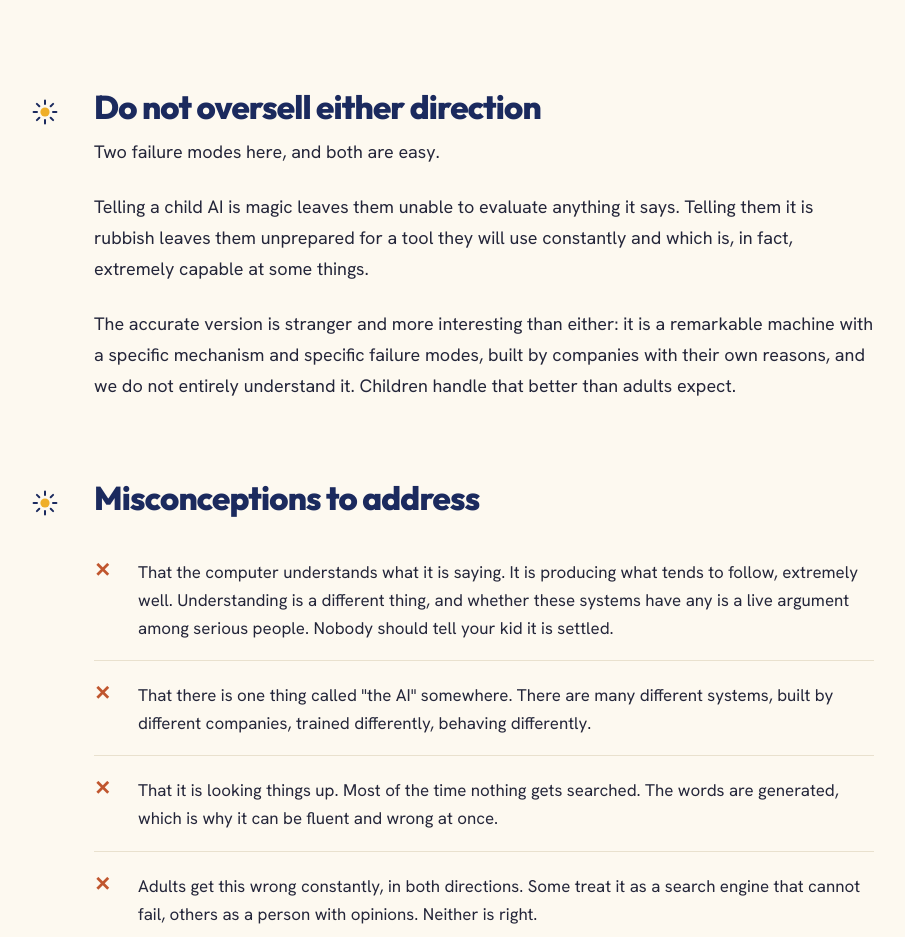
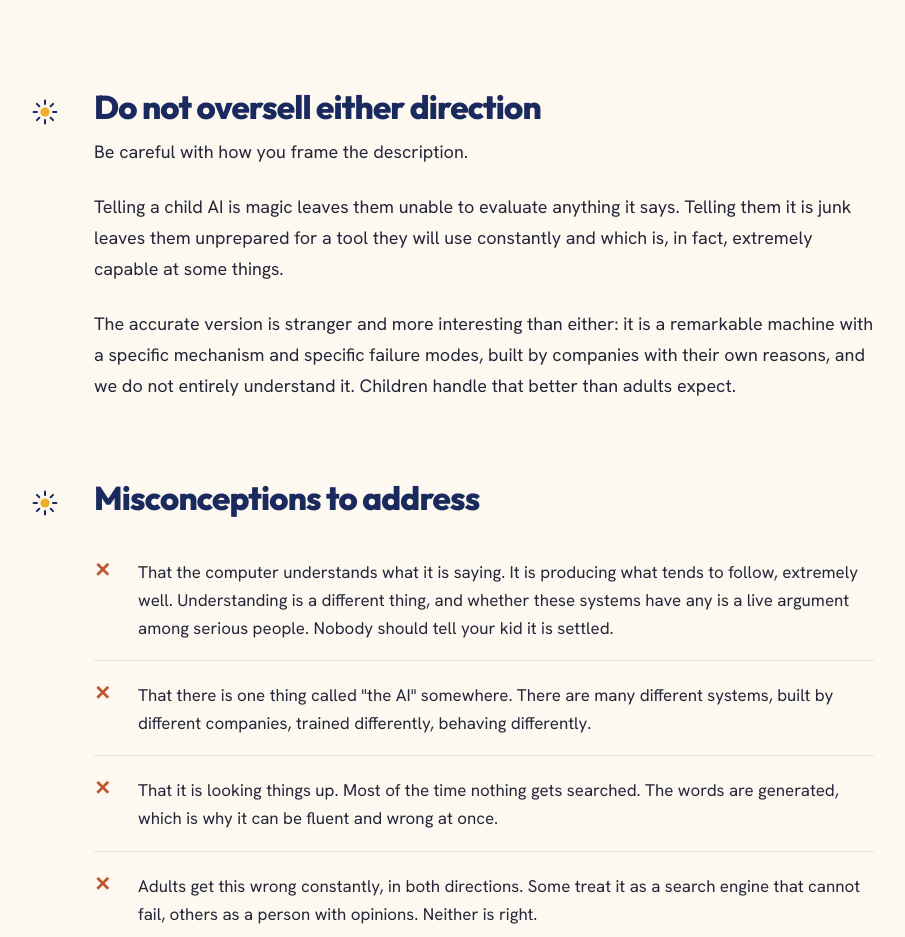
Before and after one commit to pazonada/offlinechildhood, an Astro site: page /conversations/what-ai-actually-is in a window 1280 px wide. Shown: the part 3440-4377 px from the top of the page, without its empty margins (187-1092 px from the left). Built offline with nearby package versions, Linux system fonts and the light colour scheme; Astro itself is replaced by a stand-in of ours.

Commit message:
Owner's framing line lands, second try
The previous commit added rubbish to the slop rule but the content
edit itself bailed on a line-wrap mismatch and shipped nothing, which
the checker then flagged. The section now opens with the owner's
sentence, in its revised form, and junk replaces the last rubbish.

Co-Authored-By: Claude Fable 5 <noreply@anthropic.com>

```diff
--- a/src/content/concepts/what-ai-actually-is.mdx
+++ b/src/content/concepts/what-ai-actually-is.mdx
@@ -153,10 +153,10 @@ list of warnings.
 
 ## Do not oversell either direction
 
-Two failure modes here, and both are easy.
+Be careful with how you frame the description.
 
 Telling a child AI is magic leaves them unable to evaluate anything it says.
-Telling them it is rubbish leaves them unprepared for a tool they will use
+Telling them it is junk leaves them unprepared for a tool they will use
 constantly and which is, in fact, extremely capable at some things.
 
 The accurate version is stranger and more interesting than either: it is a
```
